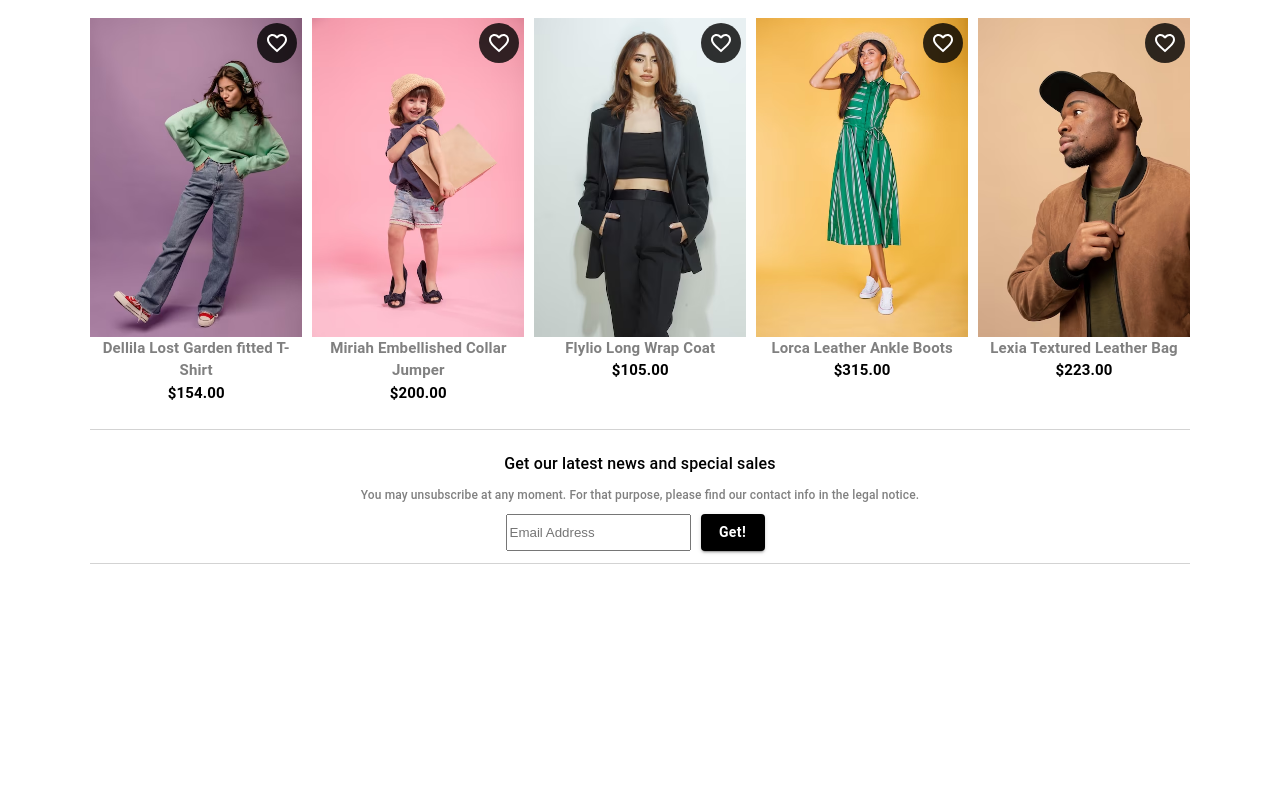
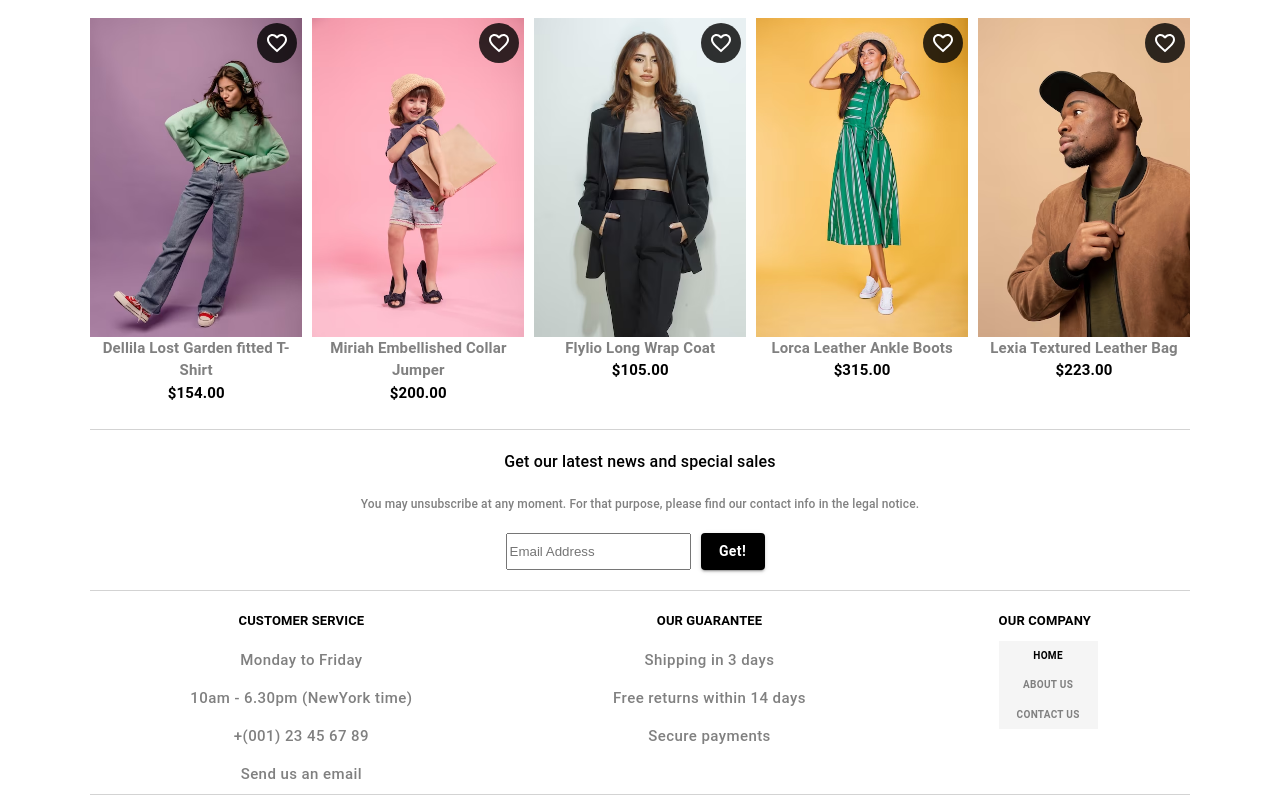
Before and after one commit to Siddhartha-machi/react-shopping-app, a React (Create React App) app: page / in a window 1280 px wide. Shown: the part 1856-2651 px from the top of the page. Before the commit the page ends 2420 px from the top, so only its background shows below. Built offline with nearby package versions, Linux system fonts and the light colour scheme.

Commit message:
Add Footer links component.

```diff
--- a/src/Components/HomePageComponents/ShopListComponent.js
+++ b/src/Components/HomePageComponents/ShopListComponent.js
@@ -6,40 +6,10 @@ import c3 from '../../Images/clothes3.avif'
 import c4 from '../../Images/clothes4.avif'
 import c5 from '../../Images/clothes5.avif'
 import FavoriteBorderOutlinedIcon from '@mui/icons-material/FavoriteBorderOutlined';
+import { clothesList } from '../MainComponents/Constants'
 
 const ShopListComponent = () => {
-    const clothesList = [
-        {
-            id : 0,
-            image : c1,
-            text : 'Dellila Lost Garden ﬁtted T-Shirt',
-            price : 154
-        },
-        {
-            id : 1,
-            image : c2,
-            text : 'Miriah Embellished Collar Jumper',
-            price : 200
-        },
-        {
-            id : 3,
-            image : c3,
-            text : 'Flylio Long Wrap Coat',
-            price : 105
-        },
-        {
-            id : 4,
-            image : c4,
-            text : 'Lorca Leather Ankle Boots',
-            price : 315
-        },
-        {
-            id : 5,
-            image : c5,
-            text : 'Lexia Textured Leather Bag',
-            price : 223
-        },
-    ]
+
   return (
     <Box
         sx={{
--- a/src/Components/MainComponents/BaseAppComponent.js
+++ b/src/Components/MainComponents/BaseAppComponent.js
@@ -1,6 +1,7 @@
 import { Box } from '@mui/material'
 import React from 'react'
 import { Outlet } from 'react-router-dom'
+import FooterLinksComponent from './FooterLinksComponent'
 import HeaderComponent from './HeaderComponent'
 import NavigationComponent from './NavigationComponent'
 import SubscribeComponent from './SubscribeComponent'
@@ -23,7 +24,6 @@ const BaseAppComponent = () => {
     >
         <HeaderComponent />
         <NavigationComponent />
-        {/*  */}
         <Box
           sx={{
             display : 'flex',
@@ -37,6 +37,7 @@ const BaseAppComponent = () => {
             />
         </Box>
         <SubscribeComponent />
+        <FooterLinksComponent />
     </Box>
   )
 }
--- /dev/null
+++ b/src/Components/MainComponents/Constants.js
@@ -0,0 +1,77 @@
+import c1 from '../../Images/clothes1.avif'
+import c2 from '../../Images/clothes2.avif'
+import c3 from '../../Images/clothes3.avif'
+import c4 from '../../Images/clothes4.avif'
+import c5 from '../../Images/clothes5.avif'
+
+const navigationConsts = [
+    {
+        id : 0,
+        label : 'Home',
+        route : '/',
+    },
+    {
+        id : 1,
+        label : 'About Us',
+        route : '/about-us',
+    },
+    {
+        id : 2,
+        label : 'Contact us',
+        route : '/contact-us',
+    }
+]
+
+const clothesList = [
+    {
+        id : 0,
+        image : c1,
+        text : 'Dellila Lost Garden ﬁtted T-Shirt',
+        price : 154
+    },
+    {
+        id : 1,
+        image : c2,
+        text : 'Miriah Embellished Collar Jumper',
+        price : 200
+    },
+    {
+        id : 3,
+        image : c3,
+        text : 'Flylio Long Wrap Coat',
+        price : 105
+    },
+    {
+        id : 4,
+        image : c4,
+        text : 'Lorca Leather Ankle Boots',
+        price : 315
+    },
+    {
+        id : 5,
+        image : c5,
+        text : 'Lexia Textured Leather Bag',
+        price : 223
+    },
+]
+
+const deliveryDetails = [
+    'Shipping in 3 days',
+    'Free returns within 14 days',
+    'Secure payments'
+]
+const serviceData = [
+    'Monday to Friday',
+    '10am - 6.30pm (NewYork time)',
+    '+(001) 23 45 67 89',
+    'Send us an email'
+]
+
+
+
+export {
+    navigationConsts,
+    clothesList,
+    deliveryDetails,
+    serviceData
+}
--- /dev/null
+++ b/src/Components/MainComponents/FooterLinksComponent.js
@@ -0,0 +1,101 @@
+import { Box, Button, Typography } from '@mui/material'
+import React from 'react'
+import { deliveryDetails, serviceData } from './Constants'
+import NavigationComponent from './NavigationComponent'
+
+
+const FooterListComponent = (props) => {
+    const styles = {
+        display : 'flex',
+        flexDirection : 'column',
+        alignItems : 'center',
+        justifyContent : 'flex-start'
+    }
+    return (
+        <Box
+            sx={styles}
+        >
+            <Typography
+                sx={{
+                    fontWeight : 'bold',
+                    fontSize : { md : '13px'},
+                    pb : '10px'
+                }}
+            >
+                {props.title}
+            </Typography>
+            {
+                props.data.map((text, index) => {
+                    return (
+                        <Button
+                            disableRipple
+                            key={index}
+                            sx={{
+                                textTransform : 'none',
+                                color : 'grey',
+                                fontSize : {md : '12px', lg : '15px'},
+                                '&:Hover': {
+                                    cursor : 'default'
+                                }
+                            }}
+                        >
+                            {text}
+                        </Button>
+                    )
+                })
+            }
+        </Box>
+    )
+}
+
+
+const FooterLinksComponent = () => {
+
+
+
+  return (
+    <Box
+        sx={{
+            display :'flex',
+            alignItems :'flex-start',
+            justifyContent : 'space-around',
+            borderBottom : `1px solid lightgrey`,
+            my : '10px'
+        }}
+    >
+        {/* Customer service */}
+        <FooterListComponent
+            data={serviceData}
+            title='CUSTOMER SERVICE'
+        />
+
+        {/* Our guarantees */}
+        <FooterListComponent
+            data={deliveryDetails}
+            title='OUR GUARANTEE'
+        />
+
+        {/* our company */}
+        <Box
+            sx={{
+                display : 'flex',
+                flexDirection : 'column'
+            }}
+        >
+            <Typography
+                    sx={{
+                        fontWeight : 'bold',
+                        fontSize : { md : '13px'},
+                        pb : '10px'
+                    }}
+                >
+                    {'OUR COMPANY'}
+                </Typography>
+            <NavigationComponent direction={true}/>
+        </Box>
+
+    </Box>
+  )
+}
+
+export default FooterLinksComponent
--- a/src/Components/MainComponents/NavigationComponent.js
+++ b/src/Components/MainComponents/NavigationComponent.js
@@ -2,35 +2,22 @@ import { Button } from '@mui/material'
 import { Box } from '@mui/system'
 import React from 'react'
 import { useLocation, useNavigate } from 'react-router-dom'
+import { navigationConsts } from './Constants'
 
-const NavigationComponent = () => {
+
+const NavigationComponent = (props) => {
 
     const navigate = useNavigate()
     const path = useLocation()
 
-    const navigationConsts = [
-        {
-            id : 0,
-            label : 'Home',
-            route : '/',
-        },
-        {
-            id : 1,
-            label : 'About Us',
-            route : '/about-us',
-        },
-        {
-            id : 2,
-            label : 'Contact us',
-            route : '/contact-us',
-        }
-    ]
+
 
 
     return (
         <Box
             sx={{
                 display : 'flex',
+                flexDirection : props.direction ? 'column' : 'row',
                 backgroundColor : '#F5F5F5',
                 alignItems : 'center',
                 justifyContent : 'center'
@@ -45,6 +32,7 @@ const NavigationComponent = () => {
                             color : path.pathname === item.route?'black' : 'grey',
                             fontWeight : 'bold',
                             mx : '10px',
+                            fontSize : props.direction ? '10px' : 'auto',
                             '&:Hover' : {
                                 color : 'black',
                                 transform : 'scale(1.02)'
--- a/src/Components/MainComponents/SubscribeComponent.js
+++ b/src/Components/MainComponents/SubscribeComponent.js
@@ -9,17 +9,18 @@ const SubscribeComponent = () => {
             display : 'flex',
             flexDirection : 'column',
             alignItems :'center',
-            justifyContent : 'center',
+            justifyContent : 'space-evenly',
             borderTop : `1px solid lightgrey`,
             borderBottom : `1px solid lightgrey`,
-            p : '12px',
+            minHeight : '10rem',
+            maxHeight : '10rem',
             my : '10px'
         }}
     >
         <Typography
             sx={{
                 fontWeight : 550,
-                py : '10px'
+                // pb : '10px'
             }}
         >
             Get our latest news and special sales
@@ -27,7 +28,7 @@ const SubscribeComponent = () => {
         <Typography
             sx={{
                 fontWeight : 550,
-                pb : '10px',
+                // pb : '10px',
                 color : 'grey',
                 fontSize : { md : '10px', lg : '12px'}
             }}
```
